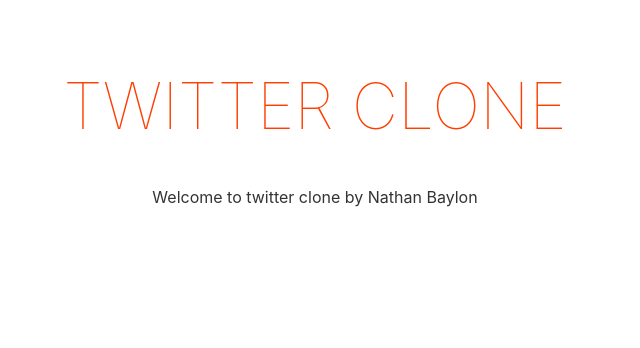
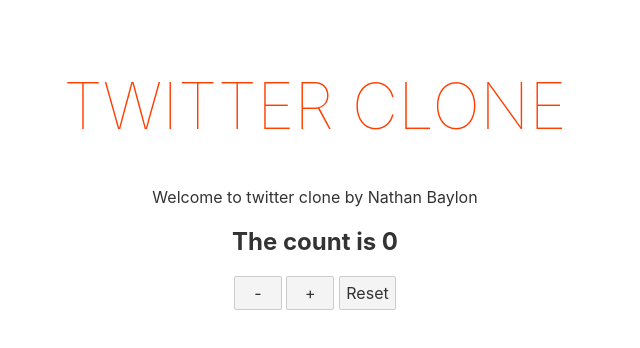
Before and after one commit to bayl0n/twitter-clone, a Svelte app in the folder client/: page / in a window 1280 px wide. Shown: the top 348 px of the page, without its empty margins (325-965 px from the left). Built offline with nearby package versions, Linux system fonts and the light colour scheme.

Commit message:
Created simple counter

```diff
--- a/client/src/App.svelte
+++ b/client/src/App.svelte
@@ -1,14 +1,40 @@
 <script>
+    let count = 0;
 
+    let handleDecrement = () => {
+        if(count > 0) {
+            count--;
+        }
+    }
+
+    let handleIncrement = () => {
+        count++;
+    }
+
+    let handleReset = () => {
+        count = 0;
+    }
 </script>
 
 <main>
     <h1>Twitter Clone</h1>
 
     <p>Welcome to twitter clone by Nathan Baylon</p>
+
+    <h2>The count is {count} </h2>
+
+    <div>
+        <button class="btn" on:click={handleDecrement}>-</button>
+        <button class="btn" on:click={handleIncrement}>+</button>
+        <button on:click={handleReset}>Reset</button>
+    </div>
 </main>
 
 <style>
+    .btn {
+        width: 3rem;
+    }
+
 	main {
 		text-align: center;
 		padding: 1em;
```
